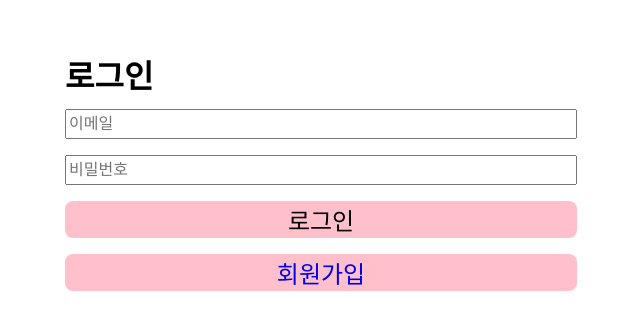
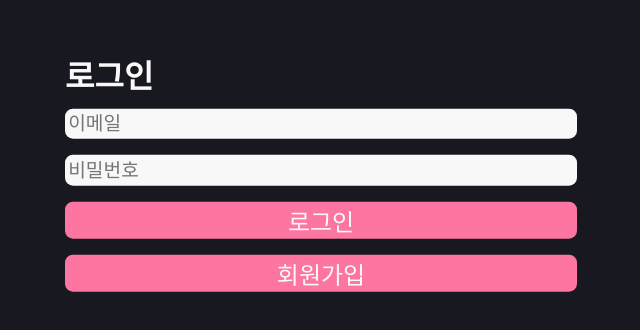
Before and after one commit to dannyp0930/wanted-pre-onboarding-challenge-fe-1, a React (Create React App) app: page /auth in a window 1280 px wide. Shown: the part 224-554 px from the top of the page, without its empty margins (319-959 px from the left). Built offline with nearby package versions, Linux system fonts and the light colour scheme.

Commit message:
DESIGN: global style 색상 변경

```diff
--- a/src/components/CreateToDo/style.ts
+++ b/src/components/CreateToDo/style.ts
@@ -19,7 +19,7 @@ export const Form = styled.form`
   transform: translate(-50%, -50%);
   width: 50%;
   padding: 2rem;
-  background-color: white;
+  background-color: #21212B;;
   border-radius: 1rem;
   display: flex;
   flex-direction: column;
@@ -31,8 +31,10 @@ export const Input = styled.input`
   width: 100%;
   height: 1.5rem;
   font-size: 1rem;
+  color: #F8F8F8;
+  background: none;
   border: none;
-  border-bottom: 1px solid black;
+  border-bottom: 1px solid #F8F8F8;
 
   :focus {
     outline: none;
@@ -43,9 +45,11 @@ export const TextArea = styled.textarea`
   width: 100%;
   height: 10rem;
   font-size: 1rem;
+  color: #F8F8F8;
   resize: none;
+  background: none;
   border: none;
-  border-bottom: 1px solid black;
+  border-bottom: 1px solid #F8F8F8;
 
   :focus {
     outline: none;
--- a/src/components/ToDoItem/style.ts
+++ b/src/components/ToDoItem/style.ts
@@ -4,7 +4,7 @@ export const Item = styled.li`
   display: flex;
   flex-direction: column;
   row-gap: 1rem;
-  border: 1px solid black;
+  background-color: #21212B;
   border-radius: 1rem;
   margin: 1rem;
   padding: 1rem;
@@ -21,8 +21,9 @@ export const Input = styled.input`
   font-size: 1.5rem;
   font-weight: bold;
   height: calc(1.5rem - 1px);
+  background: none;
   border: none;
-  border-bottom: 1px solid black;
+  border-bottom: 1px solid #F8F8F8;
   padding: 0.5rem;
 
   :focus {
@@ -34,8 +35,8 @@ export const Title = styled.h2`
   height: 1.5rem;
   padding: 0.5rem;
   a {
-    color: black;
     text-decoration: none;
+    color: #F8F8F8;
   }
 `;
 
@@ -43,8 +44,9 @@ export const Textarea = styled.textarea`
   font-size: 1rem;
   line-height: 125%;
   resize: none;
+  background: none;
   border: none;
-  border-bottom: 1px solid black;
+  border-bottom: 1px solid #F8F8F8;
   padding: 0;
   height: calc(5rem - 1px);
 
--- a/src/styles/GlobalStyle.ts
+++ b/src/styles/GlobalStyle.ts
@@ -4,26 +4,35 @@ import reset from "styled-reset";
 const GlobalStyle = createGlobalStyle`
   ${reset}
 
+
+  body {
+    background-color: #181820;
+  }
+
   h1 {
+    color: #F8F8F8;
     font-size: 2rem;
     font-weight: bold;
   }
 
   h2 {
+    color: #F8F8F8;
     font-size: 1.5rem;
     font-weight: bold;
   }
 
   p {
+    color: #F8F8F8;
     font-size: 1rem;
   }
 
   button {
     cursor: pointer;
+    color: #FC76A1;
     background: none;
     border: none;
     font-size: 2rem;
   }
-`;
+  `;
 
 export default GlobalStyle;
--- a/src/styles/form.ts
+++ b/src/styles/form.ts
@@ -18,18 +18,24 @@ export const Form = styled.form`
 `;
 
 export const Input = styled.input`
-  font-size: 1rem;
+  font-size: 1.2rem;
   height: 1.5rem;
+  background-color: #F8F8F8;
+  border: none;
+  border-radius: 0.5rem;
+  padding: 0.2rem;
 `;
 
 export const Button = styled.button`
-  background-color: pink;
+  background-color: #fc76a1;
   border-radius: 0.5rem;
   font-size: 1.5rem;
+  color: #f8f8f8;
 
   a {
     display: block;
     background: none;
+    color: #f8f8f8;
     text-decoration: none;
   }
 `;
```
